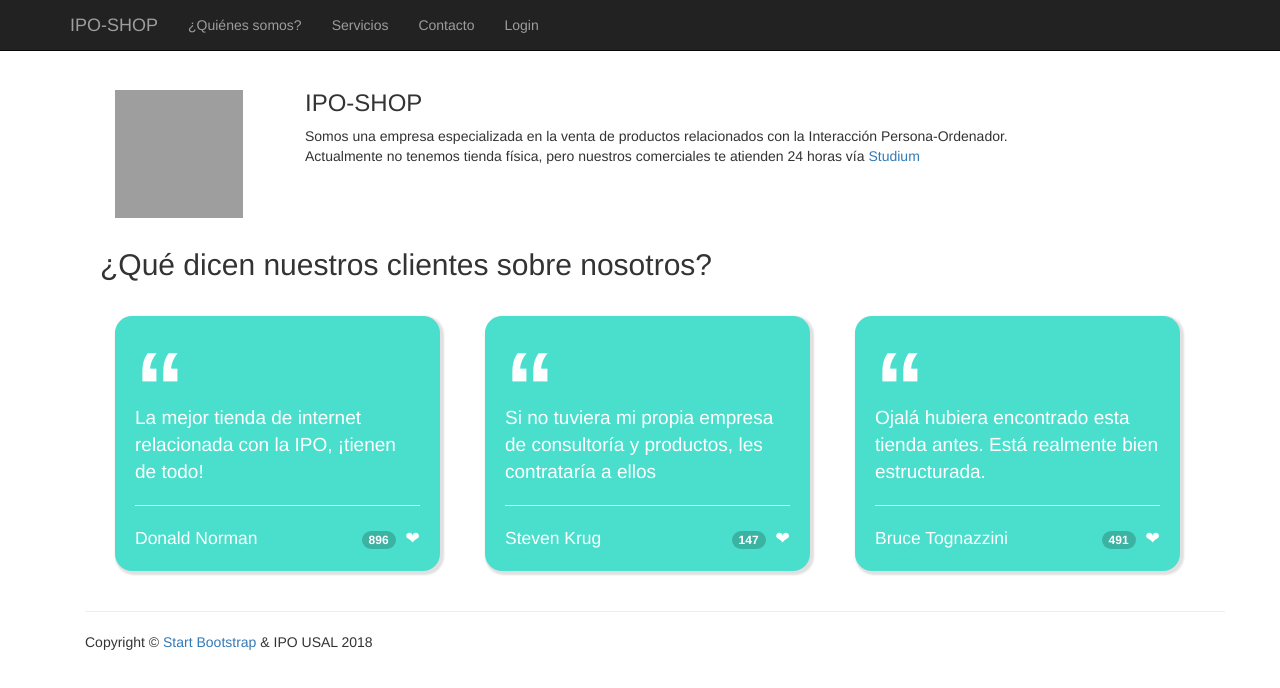
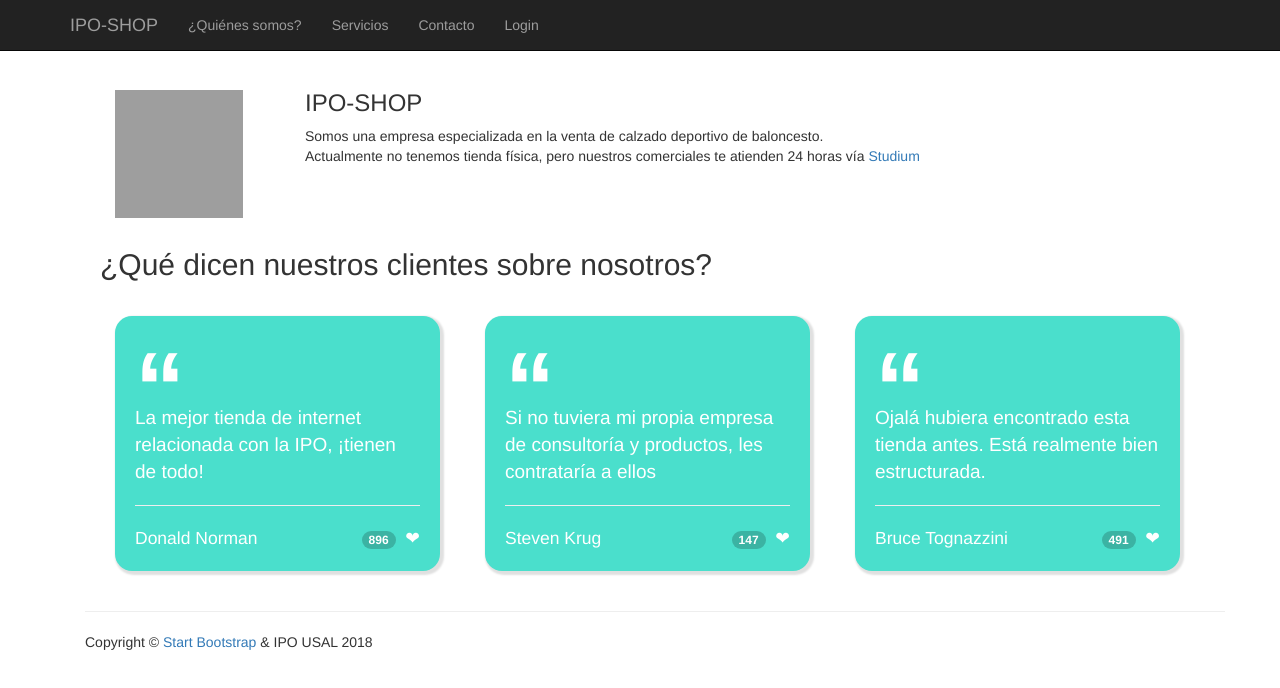
Before and after one commit to raulacera96/IPO-shop-master, a plain HTML site: page servicios.html in a window 1280 px wide. Shown: the top 688 px of the page. Drawn offline with Linux system fonts and the light colour scheme; grey boxes are pictures that could not be loaded.

Commit message:
Update servicios.html

```diff
--- a/servicios.html
+++ b/servicios.html
@@ -78,7 +78,7 @@
                         </div>
                         <div class="col-md-10 cta-button">
                             <h3>IPO-SHOP</h3>
-                            <p>Somos una empresa especializada en la venta de productos relacionados con la Interacción Persona-Ordenador.<br>
+                            <p>Somos una empresa especializada en la venta de calzado deportivo de baloncesto.<br>
                 Actualmente no tenemos tienda física, pero nuestros comerciales te atienden 24 horas vía <a href="http://studium.usal.es/" target="_blank">Studium</a>
 </p>
                         </div>
```
